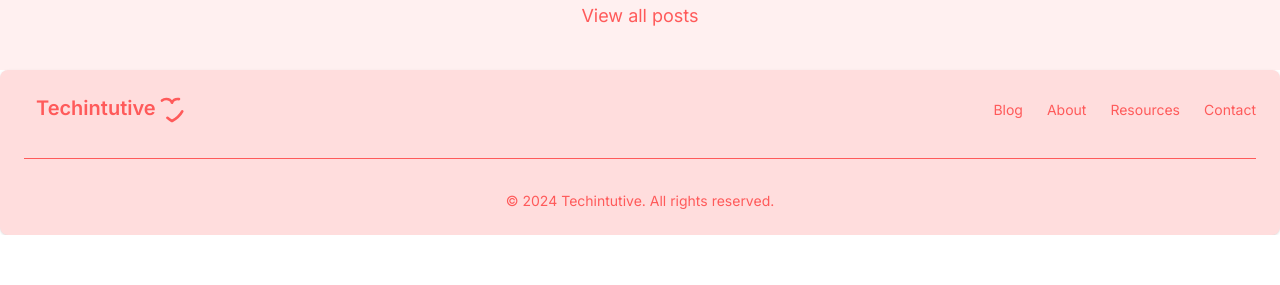
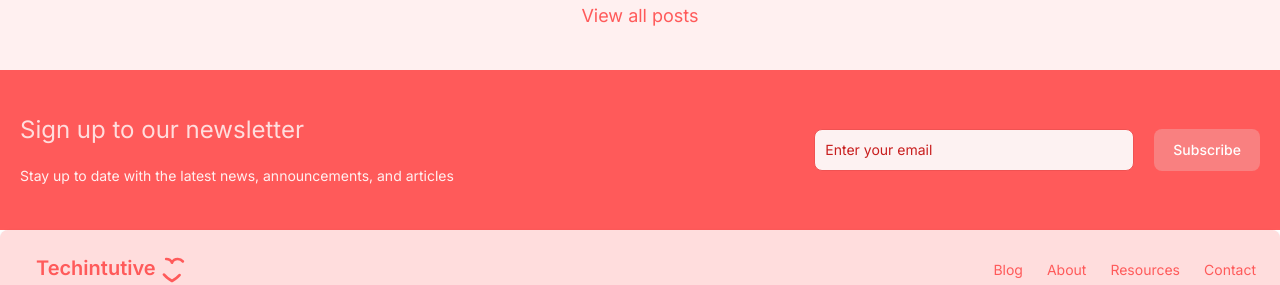
Before and after one commit to prasenjitpriyan/techIntuitive, a Next.js app: page / in a window 1280 px wide. Shown: the part 3024-3309 px from the top of the page. Before the commit the page ends 3259 px from the top, so only its background shows below. Built offline with nearby package versions, Linux system fonts and the light colour scheme.

Commit message:
Newsletter components added

```diff
--- a/src/app/blog/page.jsx
+++ b/src/app/blog/page.jsx
@@ -92,11 +92,11 @@ const BlogPages = () => {
               id="category"
               className="bg-myColors-50 border border-myColors-300 text-myColors-900 text-sm rounded-lg focus:ring-myColors-500 focus:border-myColors-500 block w-[60%] dark:bg-myColors-700 dark:border-myColors-600 dark:placeholder-myColors-400 dark:focus:ring-myColors-500 dark:focus:border-myColors-500"
             >
-              <option value="uncategorized">Uncategorized</option>
+              <option value="uncategorized">Unsorted</option>
               <option value="reactjs">React.js</option>
               <option value="nextjs">Next.js</option>
               <option value="javascript">JavaScript</option>
-              <option value="javascript">TypeScriptScript</option>
+              <option value="javascript">TypeScript</option>
             </Select>
           </div>
           <Button
--- a/src/app/page.jsx
+++ b/src/app/page.jsx
@@ -1,5 +1,6 @@
 import Features from "@/components/Features";
 import Hero from "@/components/Hero";
+import NewsLetter from "@/components/NewsLetter";
 import RecentPosts from "@/components/RecentPosts";
 import Link from "next/link";
 
@@ -23,6 +24,7 @@ export default function Home() {
           View all posts
         </Link>
       </div>
+      <NewsLetter />
     </main>
   );
 }
--- /dev/null
+++ b/src/components/NewsLetter.jsx
@@ -0,0 +1,30 @@
+import { Button, TextInput } from "flowbite-react";
+import React from "react";
+
+const NewsLetter = () => {
+  return (
+    <div className="min-h-[20svh] bg-myColors-400">
+      <div className="flex flex-col justify-center md:justify-between items-center md:flex-row p-5">
+        <div className="h-[15svh] flex flex-col justify-center gap-5 items-center md:items-start text-center">
+          <h1 className="text-2xl text-myColors-100">
+            Sign up to our newsletter
+          </h1>
+          <p className="text-sm text-myColors-50">
+            Stay up to date with the latest news, announcements, and articles
+          </p>
+        </div>
+        <div className="h-[15svh] flex justify-center items-center gap-5">
+          <TextInput
+            type="text"
+            placeholder="Enter your email"
+            className="min-w-80"
+            color={"failure"}
+          />
+          <Button className="bg-red-400">Subscribe</Button>
+        </div>
+      </div>
+    </div>
+  );
+};
+
+export default NewsLetter;
```
